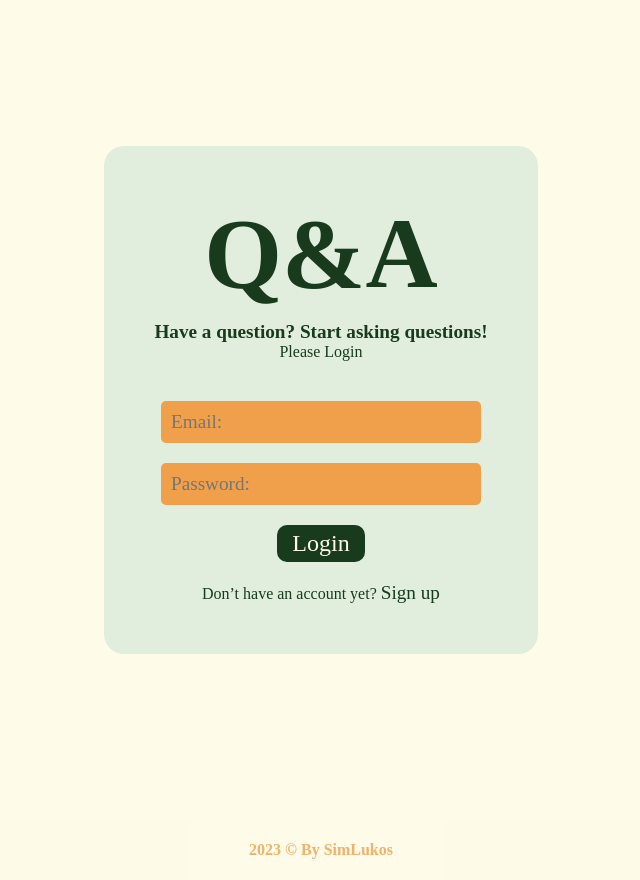
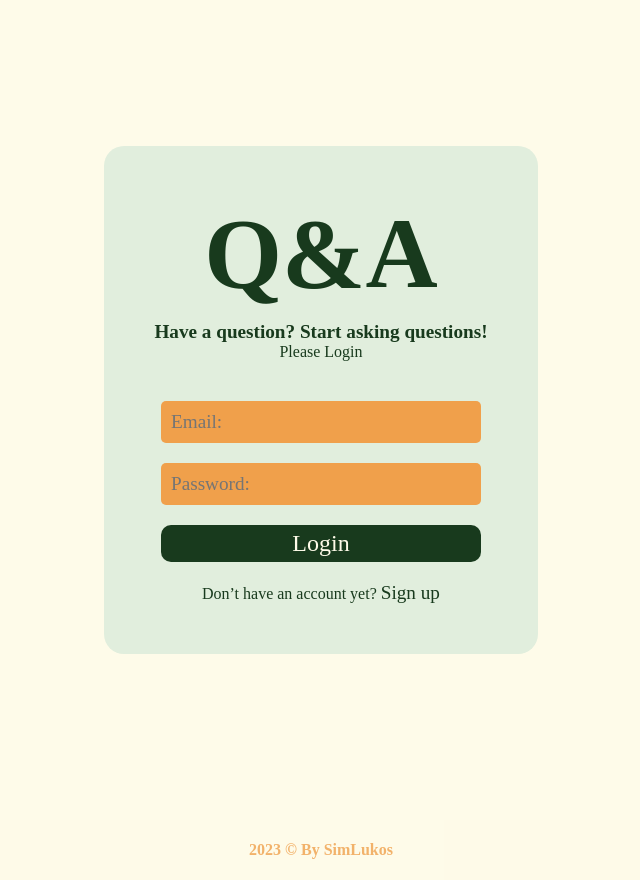
Before and after one commit to SimLukos/Forum-FrontEnd, a Next.js app: page / in a window 1280 px wide. Shown: the whole page, without its empty margins (319-959 px from the left). Built offline with nearby package versions, Linux system fonts and the light colour scheme; a web font is replaced by a local one.

Commit message:
bug fixes

```diff
--- a/components/Button/button.module.css
+++ b/components/Button/button.module.css
@@ -6,6 +6,7 @@
   color: #fefbe9;
   border: none;
   border-radius: 10px;
+  width: 100%;
 }
 
 .button:hover {
--- a/pages/questions/questions.module.css
+++ b/pages/questions/questions.module.css
@@ -20,7 +20,7 @@
   display: flex;
   gap: 2rem;
   margin: 2rem;
-  width: 50%;
+  width: 25%;
 }
 
 @media screen and (max-width: 500px) {
```
